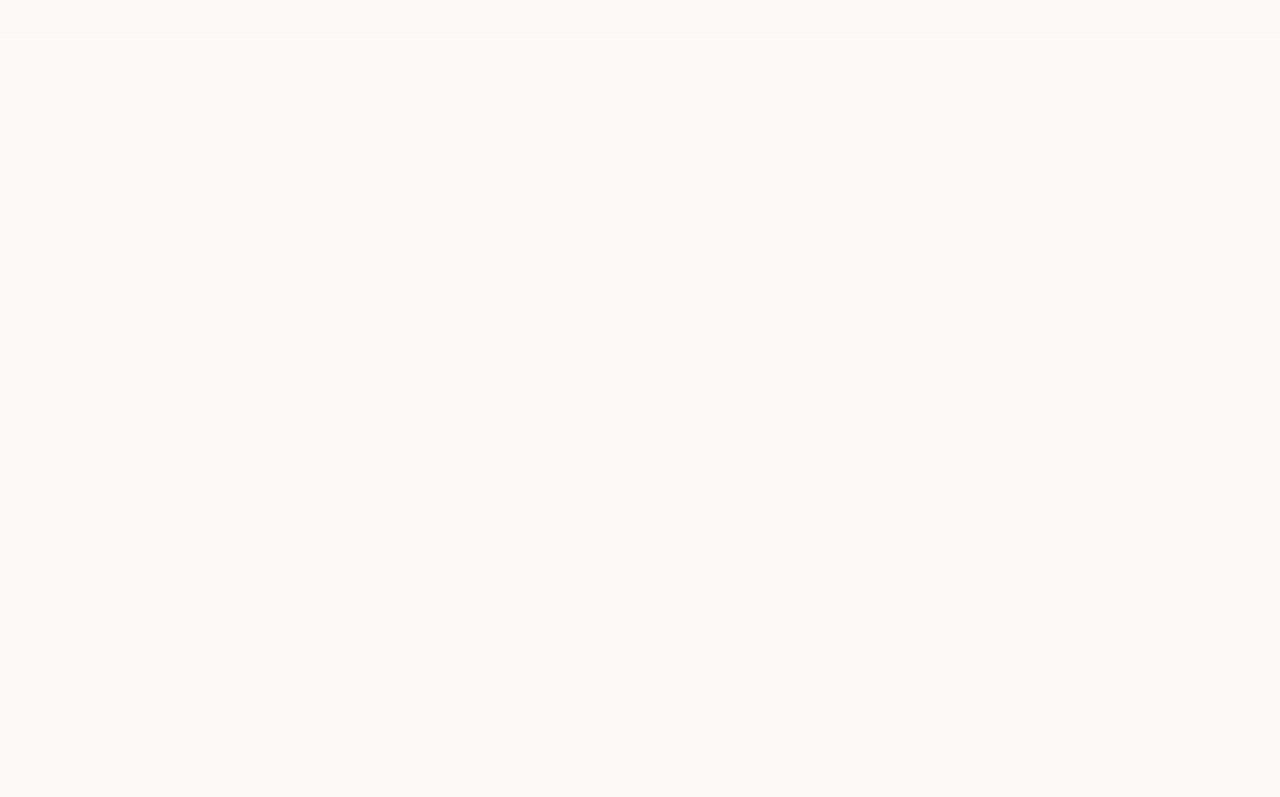
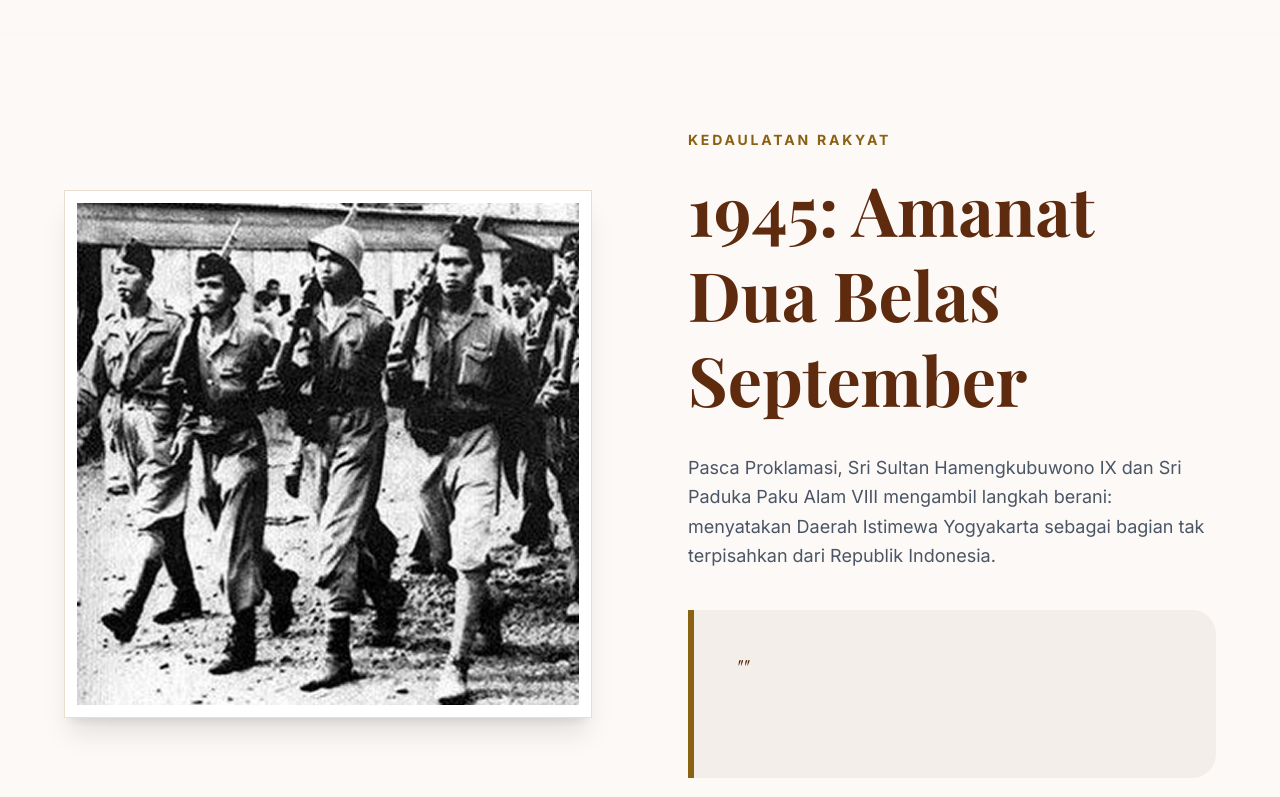
Before and after one commit to taravina/taravina-projeklombawebsite, a React (Vite) app: page /peristiwa in a window 1280 px wide. Shown: the part 2000-2797 px from the top of the page. Built offline with nearby package versions, Linux system fonts and the light colour scheme; a web font is replaced by a local one.

Commit message:
fix: tab sejarah

```diff
--- a/src/assets/pages/AsalUsul.jsx
+++ b/src/assets/pages/AsalUsul.jsx
@@ -19,6 +19,7 @@ const AsalUsul = () => {
             ...prev,
             [entry.target.id]: true,
           }));
+          entry.target.classList.add('active-animation');
           observer.unobserve(entry.target);
         }
       });
--- a/src/assets/pages/Peristiwa.jsx
+++ b/src/assets/pages/Peristiwa.jsx
@@ -20,6 +20,7 @@ const Peristiwa = () => {
             ...prev,
             [entry.target.id]: true,
           }));
+          entry.target.classList.add('active-animation');
           observer.unobserve(entry.target);
         }
       });
--- a/src/assets/pages/Tokoh.jsx
+++ b/src/assets/pages/Tokoh.jsx
@@ -19,6 +19,7 @@ const Tokoh = () => {
             ...prev,
             [entry.target.id]: true,
           }));
+          entry.target.classList.add('active-animation');
           observer.unobserve(entry.target);
         }
       });
```
